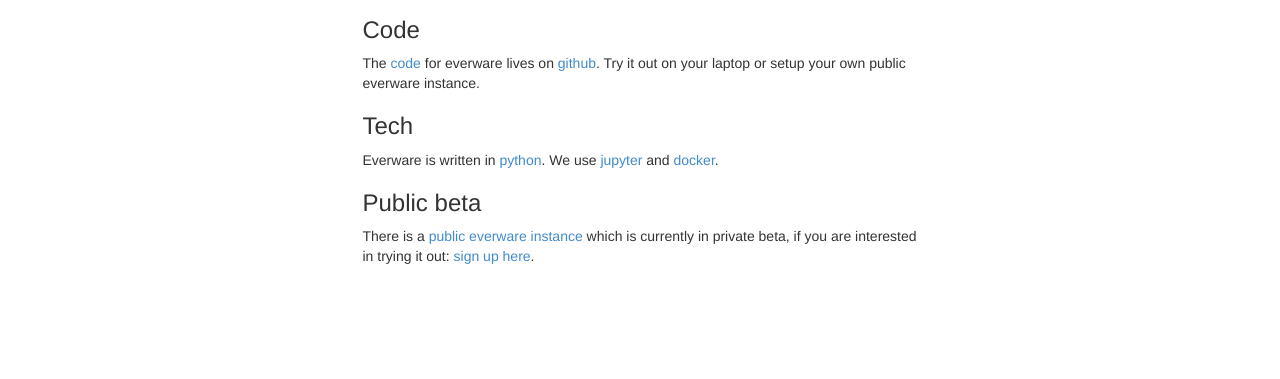
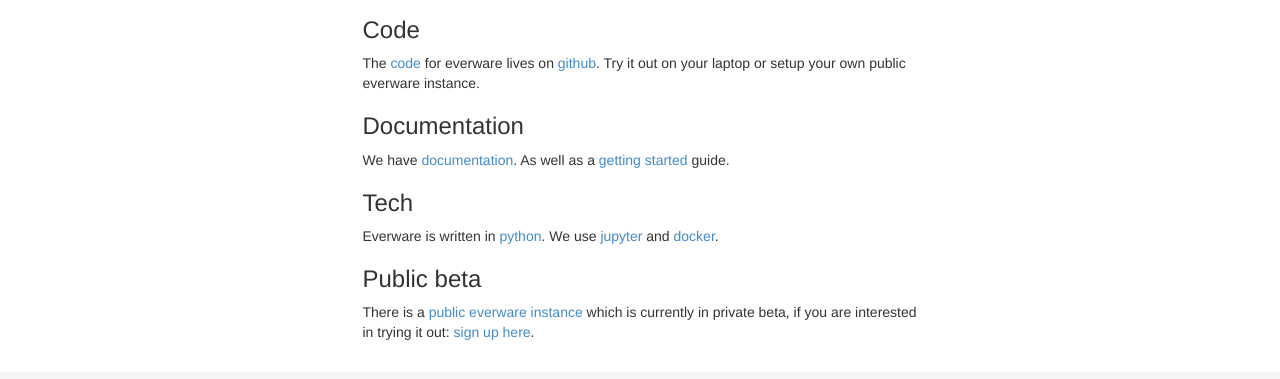
Before and after one commit to betatim/everware.github.io, a website: page index.html in a window 1280 px wide. Shown: the part 411-790 px from the top of the page. Drawn offline with Linux system fonts and the light colour scheme.

Commit message:
Link to the documentation

```diff
--- a/index.html
+++ b/index.html
@@ -1,6 +1,3 @@
-
-
-
 <!DOCTYPE HTML>
 <html>
 
@@ -67,6 +64,17 @@
     </div>
 
     <div class="col-sm-6" style="float:none; margin:0 auto">
+      <h3>Documentation</h3>
+      <p>
+        We
+        have <a href="https://github.com/everware/everware/wiki">documentation</a>.
+        As well as
+        a <a href="https://github.com/everware/everware/wiki/Getting-Started">getting
+        started</a> guide.
+      </p>
+    </div>
+
+    <div class="col-sm-6" style="float:none; margin:0 auto">
       <h3>Tech</h3>
       <p>
         Everware is written
@@ -89,6 +97,12 @@
   </div>
 </div>
 
+<footer class="footer">
+  <div class="container">
+
+  </div>
+</footer>
+
 </div>
 
 </body>
```
